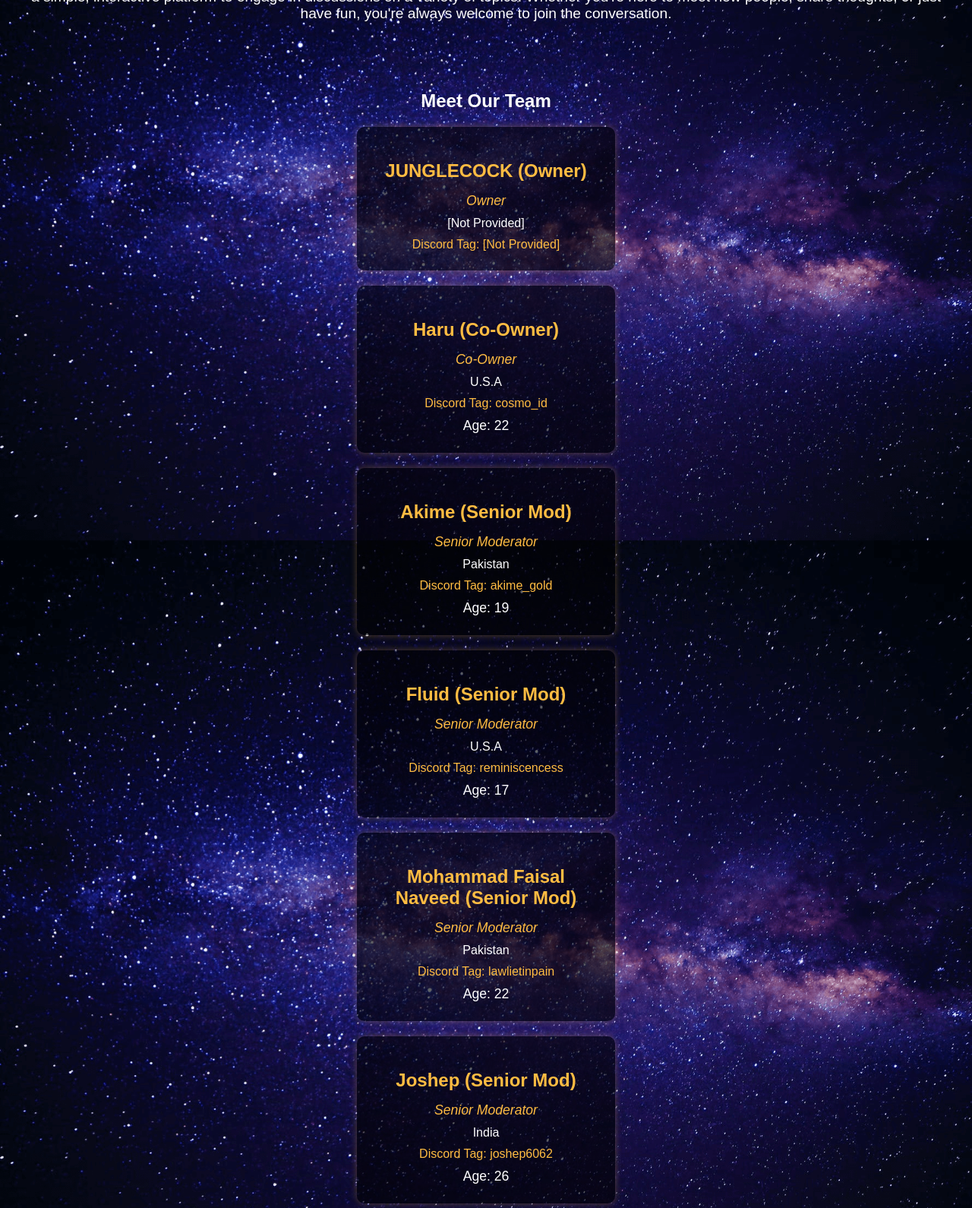
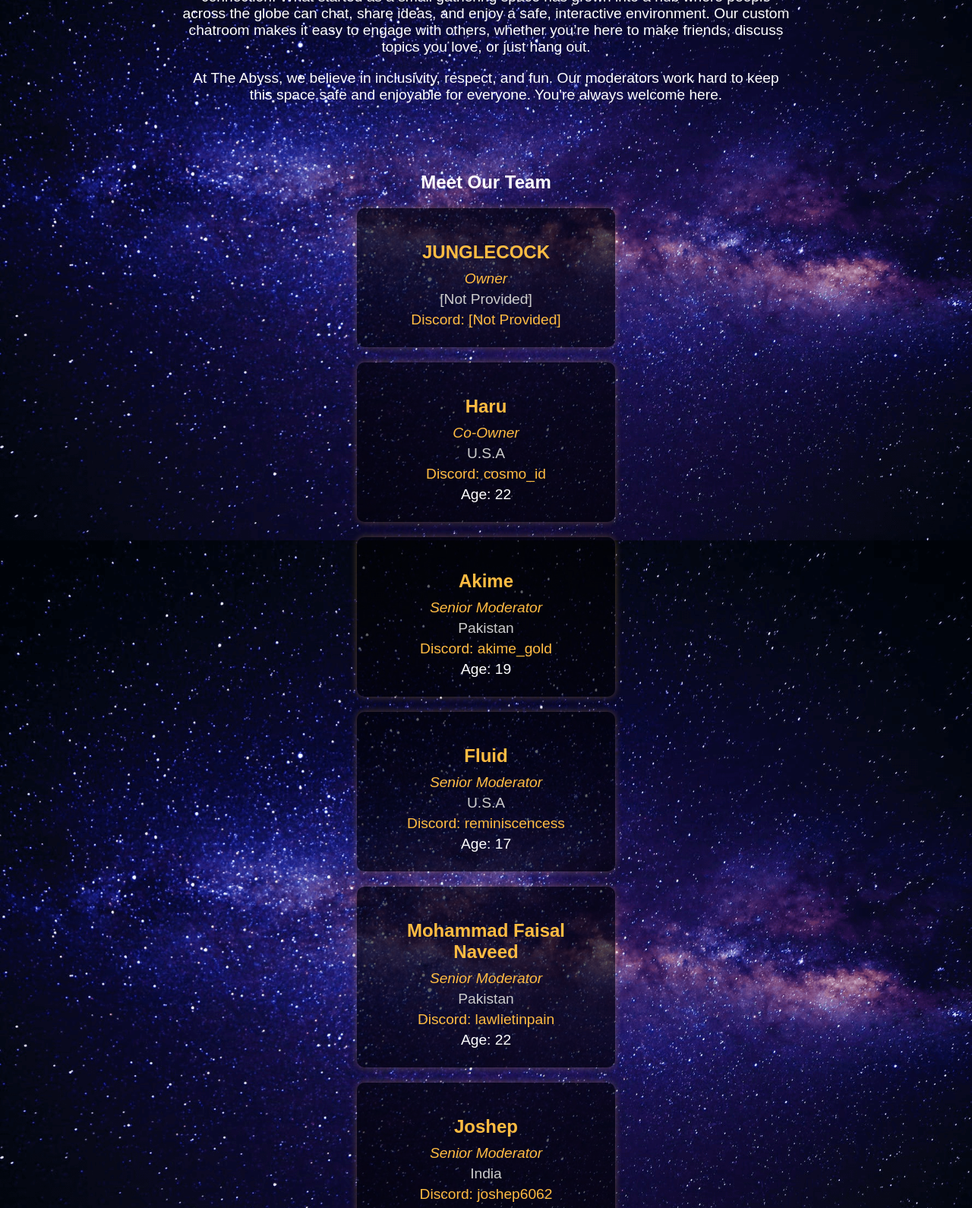
Before and after one commit to luffyronwar/The-Abyys, a plain HTML site: page about-us.html in a window 1280 px wide. Shown: the part 224-1814 px from the top of the page at 76% size. Drawn offline with Linux system fonts and the light colour scheme.

Commit message:
Update about-us.html

```diff
--- a/about-us.html
+++ b/about-us.html
@@ -1,8 +1,8 @@
 <!DOCTYPE html>
 <html lang="en">
 <head>
-    <meta charset="UTF-8">
-    <meta name="viewport" content="width=device-width, initial-scale=1.0">
+  <meta charset="UTF-8" />
+  <meta name="viewport" content="width=device-width, initial-scale=1.0"/>
   <title>The Abyss - About Us</title>
   <link rel="stylesheet" href="styles.css">
   <style>
@@ -20,22 +20,18 @@
       top: 0;
       left: 0;
       width: 100%;
-            background-color: rgba(0, 0, 0, 0.7);
+      background-color: rgba(0,0,0,0.7);
       padding: 10px;
       text-align: center;
       z-index: 100;
     }
-
     nav a {
       color: white;
       font-size: 1.2rem;
       margin: 0 20px;
       text-decoration: none;
     }
-
-        nav a:hover {
-            color: #ffbc42;
-        }
+    nav a:hover { color: #ffbc42; }
 
     /* About Section */
     h1 {
@@ -46,12 +42,14 @@
       letter-spacing: 2px;
       color: #ffbc42;
     }
-
     p {
       text-align: center;
       font-size: 1.2rem;
       margin-top: 10px;
       padding: 0 20px;
+      max-width: 800px;
+      margin-left: auto;
+      margin-right: auto;
     }
 
     /* Team Section */
@@ -60,56 +58,36 @@
       text-align: center;
       padding: 20px;
     }
-
     .team-member {
-            display: flex;
-            flex-direction: column;
-            align-items: center;
       background-color: rgba(0, 0, 0, 0.6);
-            margin: 20px;
+      margin: 20px auto;
       padding: 20px;
       border-radius: 10px;
-            box-shadow: 0 0 10px rgba(255, 188, 66, 0.3);
+      box-shadow: 0 0 10px rgba(255,188,66,0.3);
       max-width: 300px;
-            margin-left: auto;
-            margin-right: auto;
     }
-
     .team-member h3 {
       font-size: 1.5rem;
       margin-bottom: 10px;
       color: #ffbc42;
     }
-
     .team-member p {
-            font-size: 1.1rem;
       margin: 5px 0;
     }
-
-        .team-member .role {
-            font-style: italic;
-            color: #ffbc42;
-        }
-
-        .team-member .location {
-            font-size: 1rem;
-            color: white;
-        }
-
-        .team-member .discord-tag {
-            font-size: 1rem;
-            color: #ffbc42;
-        }
+    .role { font-style: italic; color: #ffbc42; }
+    .location { color: #ccc; }
+    .discord-tag { color: #ffbc42; }
 
     /* Footer */
     footer {
       background-color: #121212;
       padding: 20px;
       text-align: center;
-            color: white;
       font-size: 1rem;
       margin-top: 50px;
       border-top: 2px solid #444;
+      color: white;
+      text-shadow: 0 0 5px #ffbc42;
     }
   </style>
 </head>
@@ -125,115 +103,123 @@
 
   <!-- About Section -->
   <h1>About Us</h1>
-    <p>Welcome to The Abyss – a space where you can chat, connect, and share with others in real-time. Our chatroom is powered by Disqus, providing a simple, interactive platform to engage in discussions on a variety of topics. Whether you're here to meet new people, share thoughts, or just have fun, you're always welcome to join the conversation.</p>
+  <p>
+    Welcome to <strong>The Abyss</strong> – a community built for real-time conversations, creativity, and connection.
+    What started as a small gathering space has grown into a hub where people across the globe can chat, share ideas,
+    and enjoy a safe, interactive environment. Our custom chatroom makes it easy to engage with others,
+    whether you’re here to make friends, discuss topics you love, or just hang out.
+  </p>
+  <p>
+    At The Abyss, we believe in inclusivity, respect, and fun. Our moderators work hard to keep this
+    space safe and enjoyable for everyone. You're always welcome here.
+  </p>
 
-    <!-- Meet Our Team Section -->
+  <!-- Meet Our Team -->
   <section class="team-section">
     <h2>Meet Our Team</h2>
 
     <div class="team-member">
-            <h3>JUNGLECOCK (Owner)</h3>
+      <h3>JUNGLECOCK</h3>
       <p class="role">Owner</p>
       <p class="location">[Not Provided]</p>
-            <p class="discord-tag">Discord Tag: [Not Provided]</p>
+      <p class="discord-tag">Discord: [Not Provided]</p>
     </div>
 
     <div class="team-member">
-            <h3>Haru (Co-Owner)</h3>
+      <h3>Haru</h3>
       <p class="role">Co-Owner</p>
       <p class="location">U.S.A</p>
-            <p class="discord-tag">Discord Tag: cosmo_id</p>
+      <p class="discord-tag">Discord: cosmo_id</p>
       <p>Age: 22</p>
     </div>
 
     <div class="team-member">
-            <h3>Akime (Senior Mod)</h3>
+      <h3>Akime</h3>
       <p class="role">Senior Moderator</p>
       <p class="location">Pakistan</p>
-            <p class="discord-tag">Discord Tag: akime_gold</p>
+      <p class="discord-tag">Discord: akime_gold</p>
       <p>Age: 19</p>
     </div>
 
     <div class="team-member">
-            <h3>Fluid (Senior Mod)</h3>
+      <h3>Fluid</h3>
       <p class="role">Senior Moderator</p>
       <p class="location">U.S.A</p>
-            <p class="discord-tag">Discord Tag: reminiscencess</p>
+      <p class="discord-tag">Discord: reminiscencess</p>
       <p>Age: 17</p>
     </div>
 
     <div class="team-member">
-            <h3>Mohammad Faisal Naveed (Senior Mod)</h3>
+      <h3>Mohammad Faisal Naveed</h3>
       <p class="role">Senior Moderator</p>
       <p class="location">Pakistan</p>
-            <p class="discord-tag">Discord Tag: lawlietinpain</p>
+      <p class="discord-tag">Discord: lawlietinpain</p>
       <p>Age: 22</p>
     </div>
 
     <div class="team-member">
-            <h3>Joshep (Senior Mod)</h3>
+      <h3>Joshep</h3>
       <p class="role">Senior Moderator</p>
       <p class="location">India</p>
-            <p class="discord-tag">Discord Tag: joshep6062</p>
+      <p class="discord-tag">Discord: joshep6062</p>
       <p>Age: 26</p>
     </div>
 
     <div class="team-member">
-            <h3>Roy (Senior Mod)</h3>
+      <h3>Roy</h3>
       <p class="role">Senior Moderator</p>
       <p class="location">Nepal</p>
-            <p class="discord-tag">Discord Tag: royalvincere</p>
+      <p class="discord-tag">Discord: royalvincere</p>
       <p>Age: 19</p>
     </div>
 
     <div class="team-member">
-            <h3>Potato (Senior Mod)</h3>
+      <h3>Potato</h3>
       <p class="role">Senior Moderator</p>
-            <p class="location">Nepal/India</p>
-            <p class="discord-tag">Discord Tag: justt.potato</p>
+      <p class="location">Nepal / India</p>
+      <p class="discord-tag">Discord: justt.potato</p>
       <p>Age: 19</p>
     </div>
 
     <div class="team-member">
-            <h3>Waffle (Moderator)</h3>
+      <h3>Waffle</h3>
       <p class="role">Moderator</p>
       <p class="location">Iraq</p>
-            <p class="discord-tag">Discord Tag: waffflyy</p>
+      <p class="discord-tag">Discord: waffflyy</p>
       <p>Age: 15</p>
     </div>
 
     <div class="team-member">
-            <h3>Sujay (Moderator)</h3>
+      <h3>Sujay</h3>
       <p class="role">Moderator</p>
       <p class="location">Nepal</p>
-            <p class="discord-tag">Discord Tag: .sujay.</p>
+      <p class="discord-tag">Discord: .sujay.</p>
       <p>Age: 19</p>
     </div>
 
     <div class="team-member">
-            <h3>Liyah (Moderator)</h3>
+      <h3>Liyah</h3>
       <p class="role">Moderator</p>
       <p class="location">U.A.E.</p>
-            <p class="discord-tag">Discord Tag: liyah.123</p>
+      <p class="discord-tag">Discord: liyah.123</p>
       <p>Age: 15</p>
     </div>
 
     <div class="team-member">
-            <h3>Kart (Moderator)</h3>
+      <h3>Kart</h3>
       <p class="role">Moderator</p>
       <p class="location">Georgia</p>
-            <p class="discord-tag">Discord Tag: kart0575</p>
+      <p class="discord-tag">Discord: kart0575</p>
       <p>Age: 17</p>
     </div>
 
     <div class="team-member">
-            <h3>Rosa (Moderator)</h3>
+      <h3>Rosa</h3>
       <p class="role">Moderator</p>
       <p class="location">Bangladesh</p>
-            <p class="discord-tag">Discord Tag: devilsforever</p>
+      <p class="discord-tag">Discord: devilsforever</p>
       <p>Age: 18</p>
     </div>
-
   </section>
 
   <!-- Footer -->
```
Lines whose indentation alone changed are shown as unchanged.
